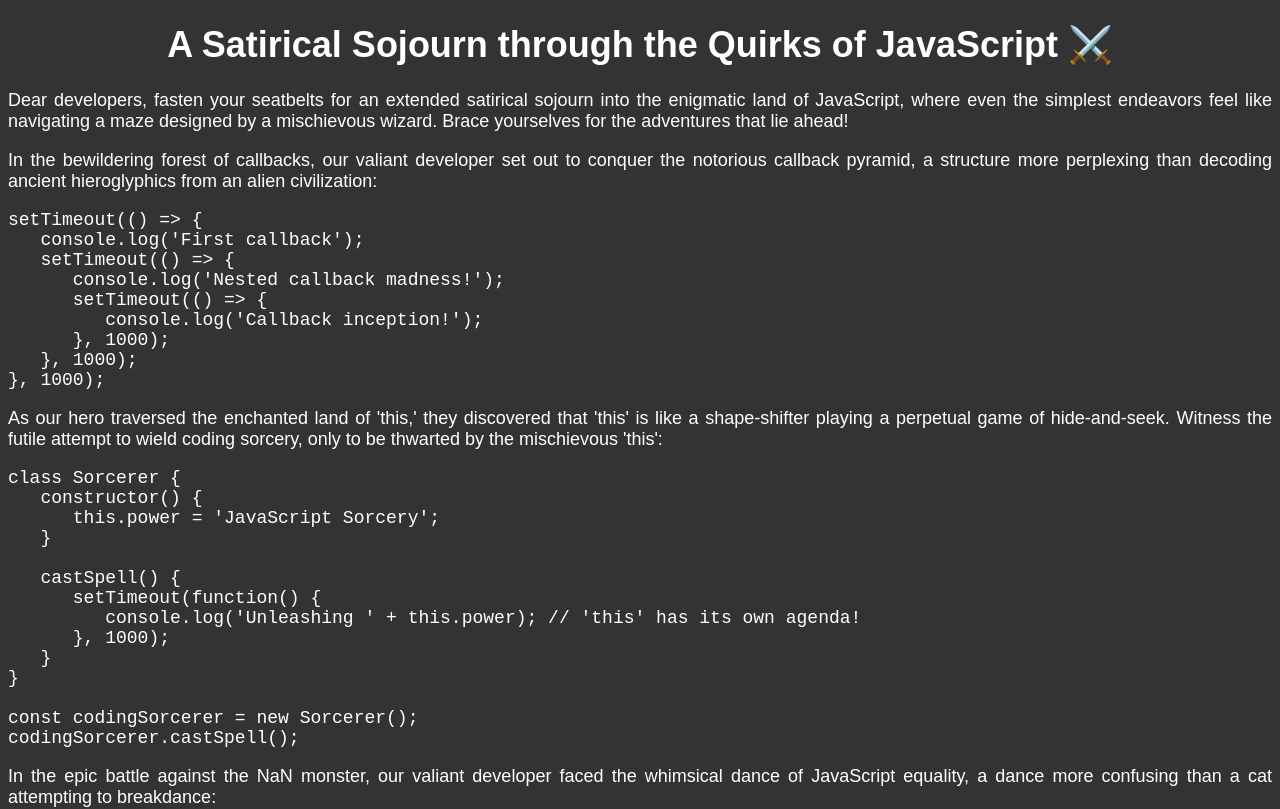
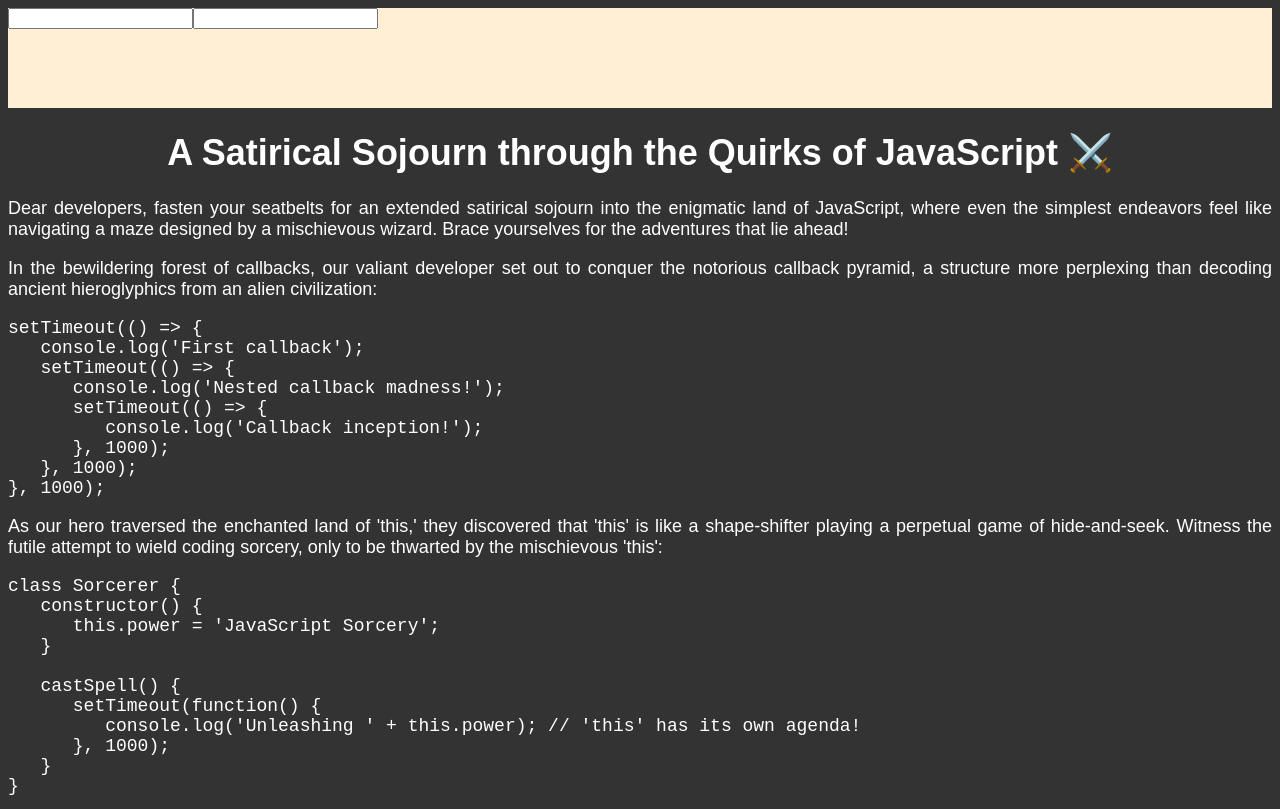
Before and after one commit to judith-sanchez/topacademy-full-stack-react-node, a React app in the folder react-context/: page / in a window 1280 px wide. Shown: the top 809 px of the page. Built offline with nearby package versions, Linux system fonts and the light colour scheme; the HTML template or start-up script is replaced by a standard one.

Commit message:
Working on task 1

```diff
--- a/react-context/package.json
+++ b/react-context/package.json
@@ -12,7 +12,8 @@
   "dependencies": {
     "date-fns": "^2.30.0",
     "react": "^18.2.0",
-    "react-dom": "^18.2.0"
+    "react-dom": "^18.2.0",
+    "styled-components": "^6.1.1"
   },
   "devDependencies": {
     "@types/react": "^18.2.37",
--- a/react-context/src/App.tsx
+++ b/react-context/src/App.tsx
@@ -1,16 +1,21 @@
 import BlogPost from './BlogPost';
+import MyComponent from './MyComponent';
 import {CommentsProvider} from './CommentsContext';
+import {ContextProvider} from './NewContext';
 
 import './styles/App.css';
 
 const App: React.FC = () => {
 	// To help TS understand that it is a functional component
 	return (
-		<CommentsProvider>
-			<div className="app">
-				<BlogPost />
-			</div>
-		</CommentsProvider>
+		<ContextProvider>
+			<CommentsProvider>
+				<MyComponent></MyComponent>
+				<div className="app">
+					<BlogPost />
+				</div>
+			</CommentsProvider>
+		</ContextProvider>
 	);
 };
 
--- a/react-context/src/BlogPost.tsx
+++ b/react-context/src/BlogPost.tsx
@@ -3,6 +3,7 @@
 import {useComments, Comment as CommentType} from './CommentsContext';
 import AddComment from './AddComment.tsx';
 import styles from './styles/BlogPost.module.css';
+import {useMyContext} from './NewContext.tsx';
 
 import Comment from './Comment';
 
@@ -17,6 +18,10 @@
 
 const Blog: React.FC = () => {
 	const blogComments: CommentType[] = useComments();
+	const myContext = useMyContext();
+
+	const user = myContext.user;
+	console.log(user);
 
 	return (
 		<>
--- /dev/null
+++ b/react-context/src/MyComponent.tsx
@@ -0,0 +1,12 @@
+import styles from './styles/MyComponent.module.css';
+
+const MyComponent: React.FC = () => {
+	return (
+		<form className={styles.myComponent}>
+			<input type="text" />
+			<input type="text" />
+		</form>
+	);
+};
+
+export default MyComponent;
--- /dev/null
+++ b/react-context/src/NewContext.tsx
@@ -0,0 +1,18 @@
+import React, {useState} from 'react';
+
+const MyContext = React.createContext();
+
+function ContextProvider({children}) {
+	const [user, setUser] = useState('Patrick');
+
+	const myInfo = {user};
+
+	return <MyContext.Provider value={myInfo}>{children}</MyContext.Provider>;
+}
+
+function useMyContext() {
+	const myContext = React.useContext(MyContext);
+	return myContext;
+}
+
+export {ContextProvider, useMyContext};
--- /dev/null
+++ b/react-context/src/styles/MyComponent.module.css
@@ -0,0 +1,5 @@
+.myComponent {
+	background-color: papayawhip;
+	width: 100%;
+	height: 10rem;
+}
```
Also changed, not shown: 2 other files (tests, documents, lock files or other folders).
